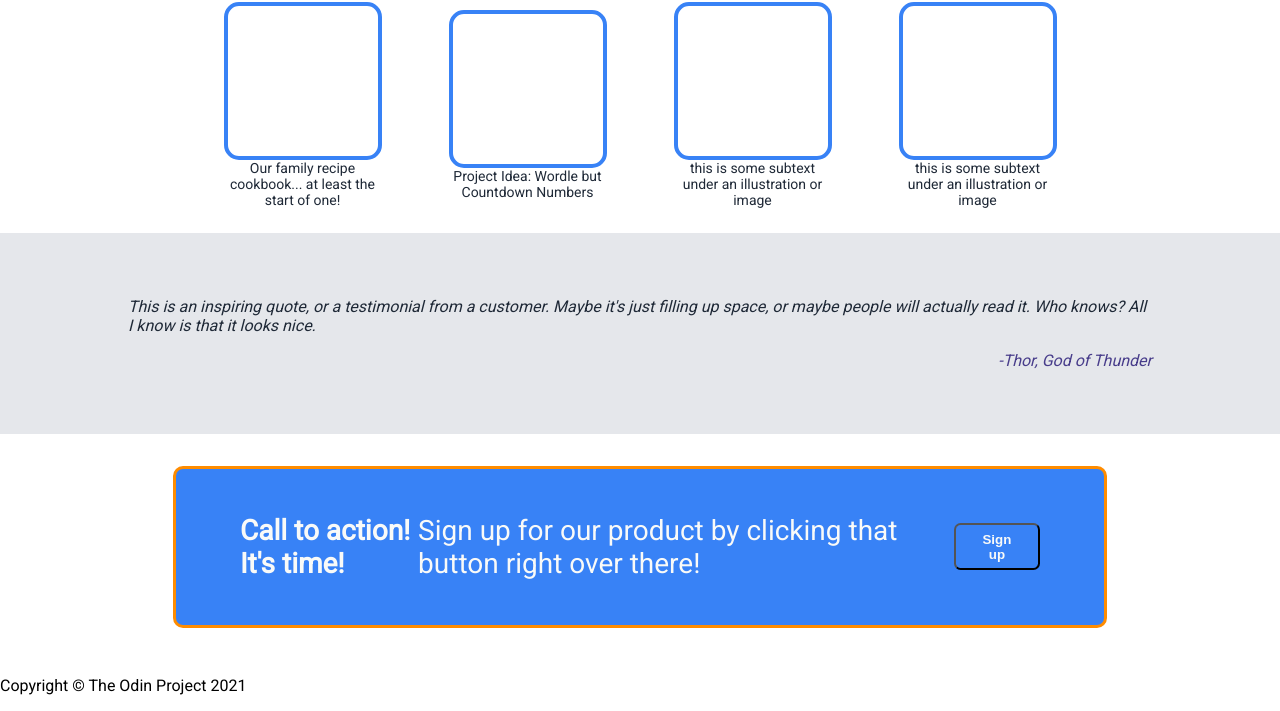
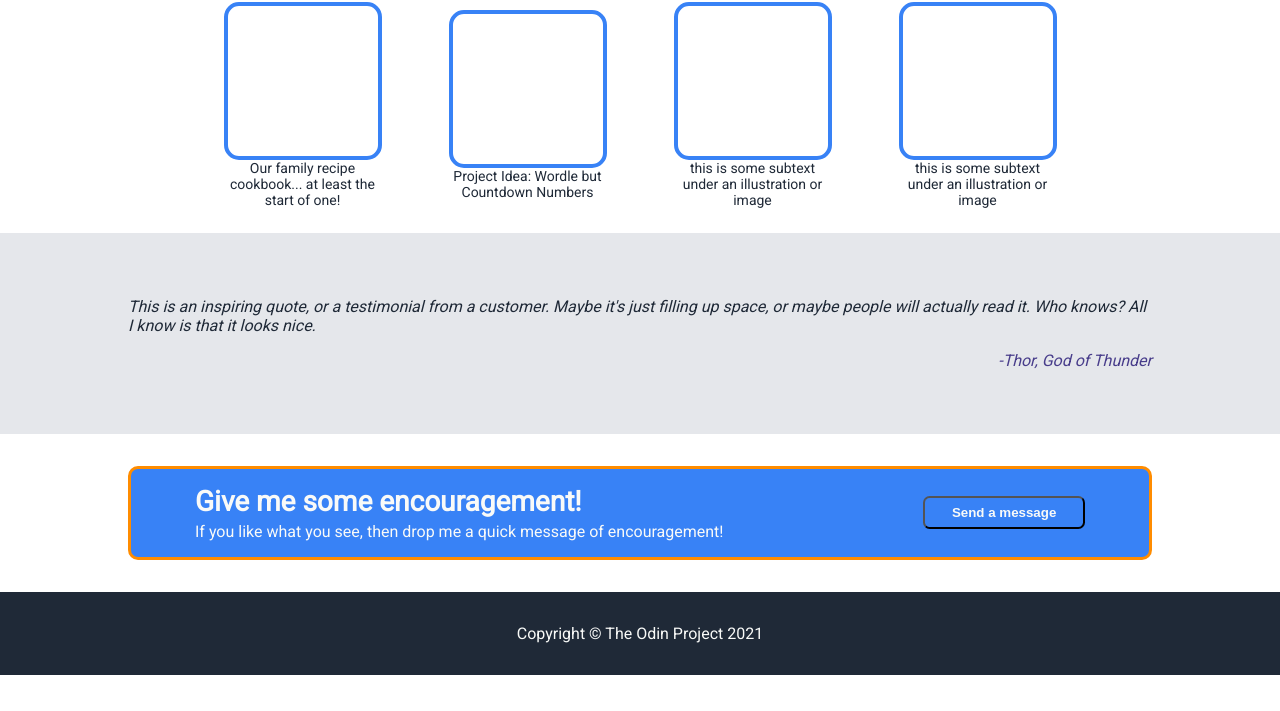
Before and after one commit to kermola/odin-landingpage, a plain HTML site: page index.html in a window 1280 px wide. Shown: the part 704-1415 px from the top of the page. After the commit the page ends 1379 px from the top, so only its background shows below. Drawn offline with Linux system fonts and the light colour scheme.

Commit message:
Finish task with basic personalization

```diff
--- a/index.html
+++ b/index.html
@@ -51,17 +51,20 @@
         </div>
     </div>
     <div class="quote">
-        <p>This is an inspiring quote, or a testimonial from a customer.  Maybe it's just filling up space, or maybe people will actually read it.  Who knows?  All I know is that it looks nice.</p>
+        <p>This is an inspiring quote, or a testimonial from a customer.
+           Maybe it's just filling up space, or maybe people will actually read it.
+           Who knows?  All I know is that it looks nice.
+        </p>
         <p id="quoteauthor">-Thor, God of Thunder</p>
     </div>
     <div class="lowerbanner">
         <!-- <div class="lowercontainer"> -->
             <div class="lower-text">
-                <h4>Call to action!  It's time!</h4>
-                <h4 class="subtext">Sign up for our product by clicking that button right over there!</h4>
+                <h4>Give me some encouragement!</h4>
+                <p>If you like what you see, then drop me a quick message of encouragement!</p>
             </div>
             <div>
-                <button type="button">Sign up</button>
+                <button type="button">Send a message</button>
             </div>
         <!-- </div> -->
     </div>
--- a/styles.css
+++ b/styles.css
@@ -135,12 +135,13 @@ a {
 
 .lowerbanner {
     display: flex;
-    margin: 2em auto;
-    max-width: 800px;
+    flex-shrink: 1;
+    margin: 2em 10%;
+    /* max-width: 800px; */
     gap: 50px;
     justify-content: space-between;
     align-items: center;
-    padding: .5em 5%;
+    padding: 1em 5%;
     background-color: #3882F6;
     border-radius: 10px;
     border-style:solid;
@@ -149,14 +150,29 @@ a {
 }
 
 .lower-text {
-    display: flex;
+    /* display: flex; */
     color: #F9FAF8;
+    /* max-width: 80%; */
+    /* padding: 1em 0; */
+}
+
+.lower-text h4 {
     font-size: 28px;
     font-weight: 1000;
     margin: 0;
     padding: 0;
 }
 
-.subtext {
+.lower-text p {
     font-weight: 400;
+    padding-top: .25em;
+    margin: 0;
 }
+
+.footer {
+    /* display: block; */
+    background-color: #1F2937;
+    text-align: center;
+    color:#F9FAF8;
+    padding: 1em;
+}
```
